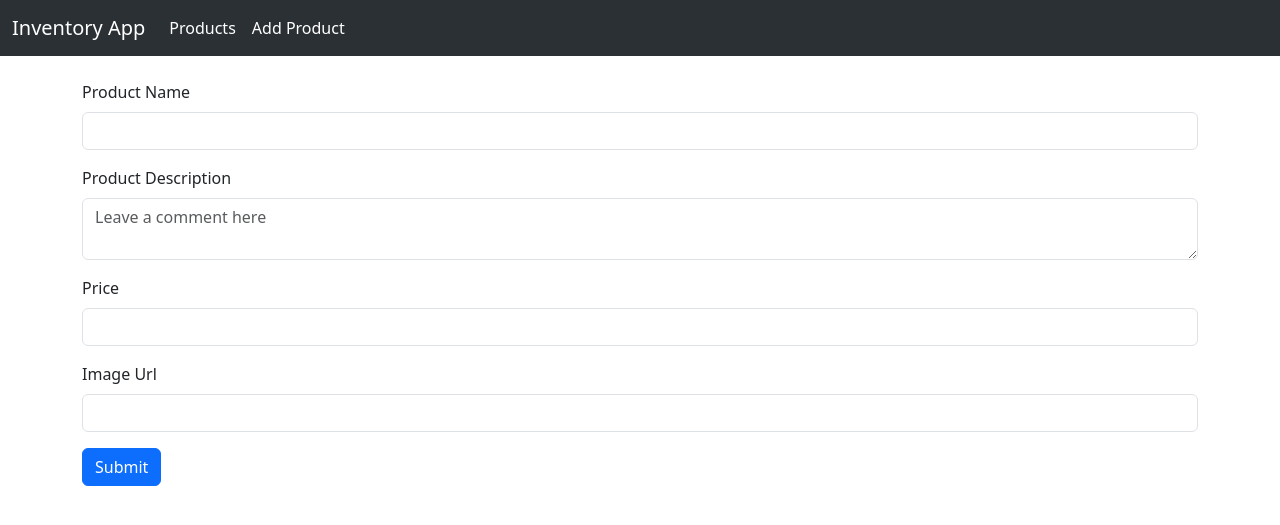
After one commit to shahwezahmad/inventory-mvc-cn-app, a Node server app: page /getAddProduct in a window 1280 px wide. The commit adds this page. Shown: the top 525 px of the page. Run offline with Node 20, Linux system fonts and the light colour scheme; some libraries are stand-ins or nearby versions.

Commit message:
add new product functionality

```diff
--- a/index.js
+++ b/index.js
@@ -1,7 +1,7 @@
 import  express from 'express'
 import dotenv from 'dotenv'
 const app = express()
-import GetProducts from './src/controllers/products.controller.js'
+import Products from './src/controllers/products.controller.js'
 import expressLayouts from 'express-ejs-layouts'
 import path from 'path'
 
@@ -9,12 +9,17 @@ dotenv.config()
 const port =  process.env.PORT ?? 3100
 app.set("view engine", "ejs", )
 app.set("views", path.join(path.resolve(), "src", "views"))
-
+app.use(express.json())
+app.use(express.urlencoded({extended: true}))
 app.use(expressLayouts)
 
 
 
 
-app.get('/', GetProducts.getProducts)
+app.get('/', Products.getProducts)
+
+app.get('/getAddProduct', Products.getddProduct )
+
+app.post('/', Products.addNewProduct )
 
 app.listen(port, () => console.log(`project is running on PORT ${port}`))
--- a/src/controllers/products.controller.js
+++ b/src/controllers/products.controller.js
@@ -6,10 +6,25 @@ import ProductModel from '../models/product.model.js'
 //     return res.sendFile(path.join(path.resolve(), "src","views","products.html"))
 // }
 
-export default class GetProducts {
+export default class Products {
     static getProducts(req, res)  {
     const products = (ProductModel.get())
         // res.sendFile(path.join(path.resolve(), "src","views","products.ejs"))
         res.render("products", {products})
     }
+
+    static  getddProduct(req, res) {
+        res.render("new-product")
+    }
+
+    static addNewProduct(req, res) {
+
+
+        let {productName, productDesc, productPrice, imgUrl} = req.body
+
+
+        ProductModel.add({productName, productDesc, productPrice, imgUrl})
+         const products = (ProductModel.get())
+        res.render("products", {products})
+    }
 }
--- a/src/views/layout.ejs
+++ b/src/views/layout.ejs
@@ -18,7 +18,7 @@
 
     <nav class="navbar navbar-expand-lg bg-body-tertiary bg-dark" data-bs-theme="dark">
         <div class="container-fluid">
-            <a class="navbar-brand" href="#">Inventory App</a>
+            <a class="navbar-brand" href="/">Inventory App</a>
             <button class="navbar-toggler" type="button" data-bs-toggle="collapse"
                 data-bs-target="#navbarSupportedContent" aria-controls="navbarSupportedContent" aria-expanded="false"
                 aria-label="Toggle navigation">
@@ -27,7 +27,10 @@
             <div class="collapse navbar-collapse" id="navbarSupportedContent">
                 <ul class="navbar-nav me-auto mb-2 mb-lg-0">
                     <li class="nav-item">
-                        <a class="nav-link active" aria-current="page" href="#">Products</a>
+                        <a class="nav-link active" aria-current="page" href="/">Products</a>
+                    </li>
+                    <li class="nav-item">
+                        <a class="nav-link active" aria-current="page" href="/getAddProduct">Add Product</a>
                     </li>
                 </ul>
             </div>
--- /dev/null
+++ b/src/views/new-product.ejs
@@ -0,0 +1,22 @@
+<form action="/" method="post">
+    <div class="mb-3">
+      <label for="exampleInputEmail1" class="form-label">Product Name</label>
+      <input type="text" class="form-control" name="productName" id="exampleInputEmail1" aria-describedby="emailHelp">
+      <!-- <div id="emailHelp"  class="form-text">We'll never share your email with anyone else.</div> -->
+    </div>
+    <div class="mb-3">
+      <label for="exampleInputEmail1" class="form-label">Product Description</label>
+      <textarea class="form-control" placeholder="Leave a comment here" id="floatingTextarea" name="productDesc"></textarea>
+      <!-- <div id="emailHelp"  class="form-text">We'll never share your email with anyone else.</div> -->
+    </div>
+    <div class="mb-3">
+      <label for="exampleInputPassword1" class="form-label">Price</label>
+      <input type="number" class="form-control" name="procductPrice" id="exampleInputPassword1">
+    </div>
+    <div class="mb-3">
+      <label for="exampleInputPassword1" class="form-label">Image Url</label>
+      <input type="text" class="form-control" id="exampleInputPassword1" name="imgUrl">
+    </div>
+
+    <button type="submit" class="btn btn-primary">Submit</button>
+  </form>
--- a/src/views/products.ejs
+++ b/src/views/products.ejs
@@ -52,7 +52,7 @@
                             <th> <%= product.id  %> </th>
                             <td><%= product.name  %> </td>
                             <td><%= product.desc  %> </td>
-                            <td scope="col">  <%= product.imgUrl  %>  </td>
+                            <td><%= product.price  %> </td>
                             <td>
                                 <img src="https://m.media-amazon.com/images/I/51-nXsSRfZL._SX328_BO1,204,203,200_.jpg" />
                             </td>
```
Also changed, not shown: src/models/product.model.js (+9 -1 lines).
